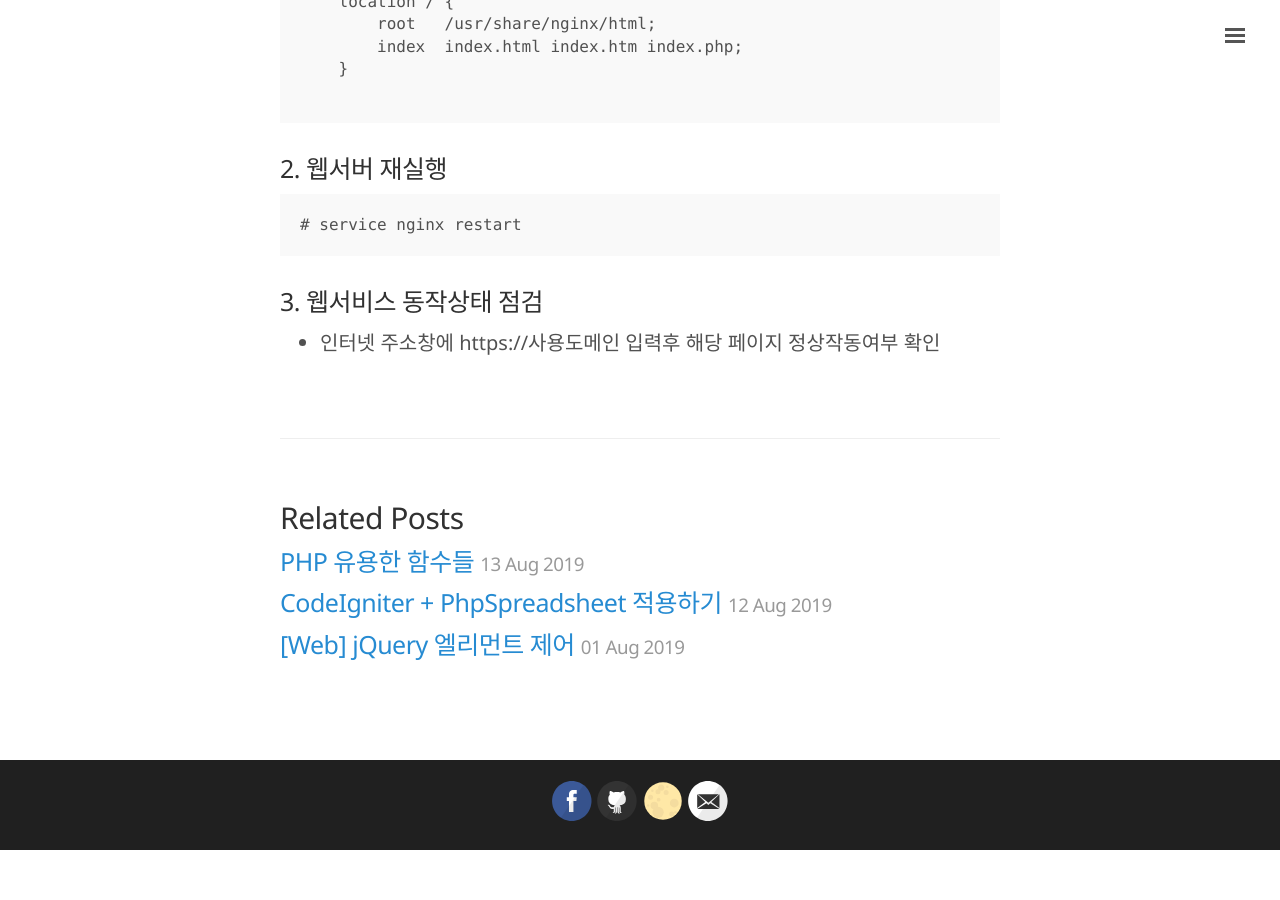
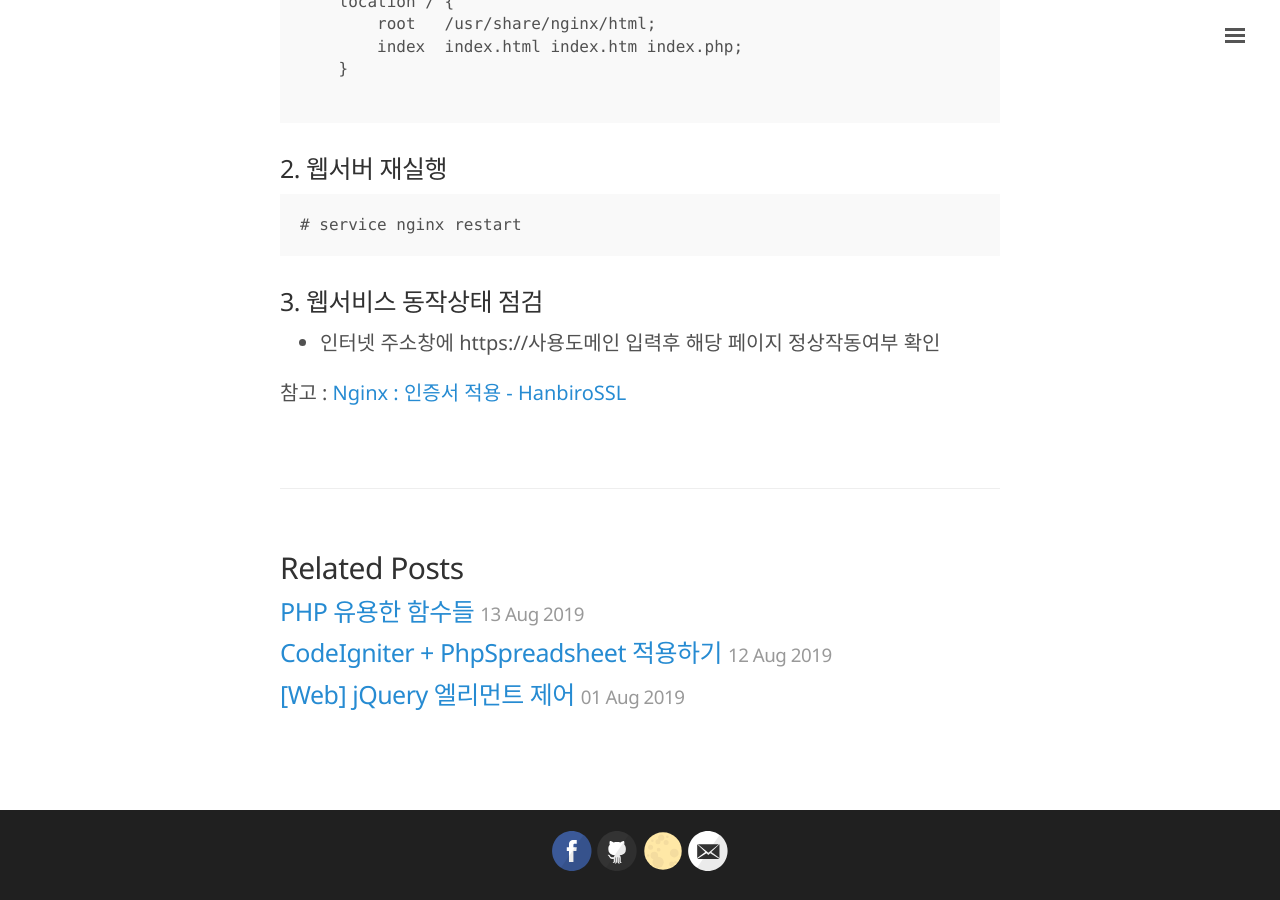
Before and after one commit to Kor-Karll/Kor-Karll.github.io, a Jekyll site: the page built from _posts/2019-08-28-Server-ssl-Setting.md, in a window 1280 px wide and 900 px high, scrolled down 1602 px. Built offline with Jekyll 4.4.1, drawn with Linux system fonts in a browser that asks for light colours; comment, search, counter and statistics services are not loaded; before the commit the page ends 2452 px from its top, so only the background shows below that.

Commit message:
Nginx SSL 인증서 적용

```diff
--- a/_posts/2019-08-28-Server-ssl-Setting.md
+++ b/_posts/2019-08-28-Server-ssl-Setting.md
@@ -77,3 +77,5 @@ server {
 ### 3. 웹서비스 동작상태 점검
 
 - 인터넷 주소창에 https://사용도메인 입력후 해당 페이지 정상작동여부 확인
+
+참고 : [Nginx : 인증서 적용 - HanbiroSSL](https://www.comodossl.co.kr/certificate/ssl-installation-guides/Nginx.aspx)
```
